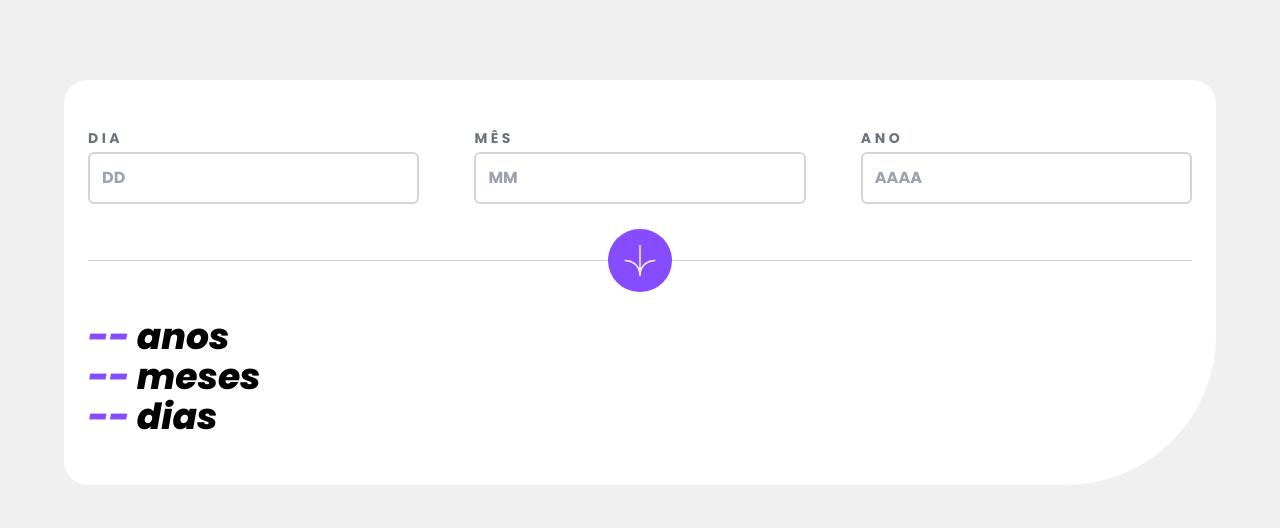
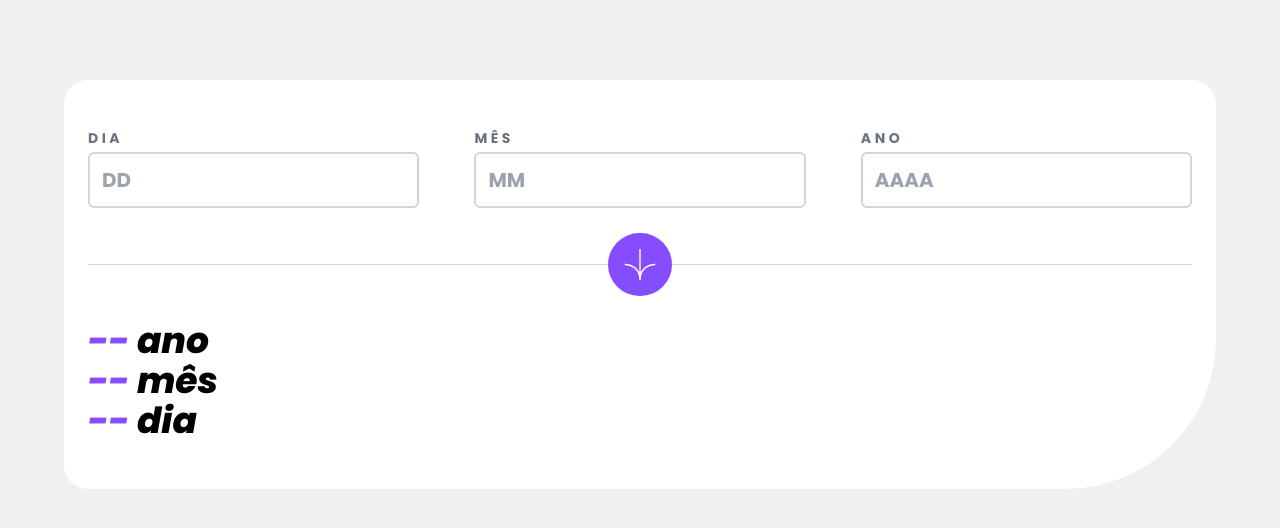
Before and after one commit to paulobarone/age-calculator, a React (Create React App) app: page / in a window 1280 px wide. Shown: the top 528 px of the page. Built offline with nearby package versions, Linux system fonts and the light colour scheme.

Commit message:
add validation system

```diff
--- a/src/App.js
+++ b/src/App.js
@@ -3,26 +3,63 @@ import { useState } from "react";
 
 export default function App() {
   const [ data, setData ] = useState({ days: '--', months: '--', years: '--'});
+  const [ errors, setErrors ] = useState({ dayError: null, monthError: null, yearError: null });
 
   const calculateDate = (e) => {
     e.preventDefault()
 		const { day, month, year } = e.target.elements
 		const valueDate = {
 			day: Number(day.value),
-			month: Number(month.value - 1),
+			month: Number(month.value),
 			year: Number(year.value)
 		}
 
     const currentDate = new Date(0);
+    const pastDate = new Date(valueDate.year, valueDate.month - 1, valueDate.day);
+    const diffDate = new Date(Date.now() - pastDate.getTime());
 
-    const pastDate = new Date(valueDate.year, valueDate.month, valueDate.day);
-    const diffDate = new Date(Date.now() - pastDate.getTime());
+    checkErrors(valueDate.day, valueDate.month, valueDate.year);
+    console.log(errors);
 
     setData({
       years: Math.abs(diffDate.getUTCFullYear() - currentDate.getUTCFullYear()),
       months: Math.abs(diffDate.getUTCMonth() - currentDate.getUTCMonth()),
-      days: Math.abs(diffDate.getUTCDate() + 1 - currentDate.getUTCDate())
+      days: Math.abs(diffDate.getUTCDate() - currentDate.getUTCDate())
     });
+  }
+
+  const checkPluralDate = (number) => {
+    if (number === 0 || number >= 2) {
+      return true;
+    }
+  }
+
+  const checkErrors = (day, month, year) => {
+    setErrors({dayError: null, monthError: null, yearError: null});
+    const newObject = { ...errors };
+
+    if(day === '') {
+      newObject.dayError = 'Preencha o campo dia';
+    } else {
+      const totalDaysMonth = new Date(year, month, 0).getDate() || 31;
+      if(day > totalDaysMonth) {
+        newObject.dayError = `O mês possui apenas ${totalDaysMonth} dias`;
+      } else if(day < 1) {
+        newObject.dayError = 'Coloque um valor válido';
+      }
+    }
+
+    if(month === '') {
+      newObject.monthError = 'Preencha o campo mês';
+    } else if(month > 12 || month < 1) {
+      newObject.monthError = 'Coloque um valor válido';
+    }
+
+    if(year === '') {
+      newObject.yearError = 'Preencha o campo ano';
+    } else if(year < 1) {
+      newObject.yearError = 'Coloque um valor válido';
+    }
   }
 
   return (
@@ -30,16 +67,19 @@ export default function App() {
       <form onSubmit={calculateDate} className="flex flex-col gap-4 justify-between">
         <div className="flex flex-row justify-between">
           <div className="flex flex-col w-[30%]">
-            <label className="text-gray-500 tracking-[.25em] mb-1 text-sm" htmlFor="day">DIA</label>
-            <input required name="day" className="p-3 border-solid border-2 border-gray-300 rounded-md outline-none focus:border-purple" type="number" placeholder="DD" id="day" />
+            <label className="text-gray-500 tracking-[.25em] mb-1 text-sm font-bold " htmlFor="day">DIA</label>
+            <input autoComplete="off" required name="day" className="font-bold text-xl p-3 border-solid border-2 border-gray-300 rounded-md outline-none focus:border-purple" type="number" placeholder="DD" id="day" />
+            {errors.dayError != null && <span className="text-center text-xs font-normal text-light-red">{errors.dayError}</span>}
           </div>
           <div className="flex flex-col w-[30%]">
-            <label className="text-gray-500 tracking-[.25em] mb-1 text-sm" htmlFor="month">MÊS</label>
-            <input required name="month" className="p-3 border-solid border-2 border-gray-300 rounded-md outline-none focus:border-purple" type="number" placeholder="MM" id="month" />
+            <label className="text-gray-500 tracking-[.25em] mb-1 text-sm font-bold " htmlFor="month">MÊS</label>
+            <input autoComplete="off" required name="month" className="font-bold text-xl p-3 border-solid border-2 border-gray-300 rounded-md outline-none focus:border-purple" type="number" placeholder="MM" id="month" />
+            {errors.monthError != null && <span className="text-center text-xs font-normal text-light-red">{errors.monthError}</span>}
           </div>
           <div className="flex flex-col w-[30%]">
-            <label className="text-gray-500 tracking-[.25em] mb-1 text-sm" htmlFor="year">ANO</label>
-            <input required name="year" className="p-3 border-solid border-2 border-gray-300 rounded-md outline-none focus:border-purple" type="number" placeholder="AAAA" id="year" />
+            <label className="text-gray-500 tracking-[.25em] mb-1 text-sm font-bold" htmlFor="year">ANO</label>
+            <input autoComplete="off" required name="year" className="font-bold text-xl p-3 border-solid border-2 border-gray-300 rounded-md outline-none focus:border-purple" type="number" placeholder="AAAA" id="year" />
+            {errors.yearError != null && <span className="text-center text-xs font-normal text-light-red">{errors.yearError}</span>}
           </div>
         </div>
         <div className="relative flex justify-center items-center w-full h-[1px] bg-gray-300 my-10">
@@ -47,9 +87,9 @@ export default function App() {
         </div>
       </form>
       <div className="mt-4">
-        <p className="font-extrabold italic text-4xl"><span className="text-purple">{data.years}</span> anos</p>
-        <p className="font-extrabold italic text-4xl"><span className="text-purple">{data.months}</span> meses</p>
-        <p className="font-extrabold italic text-4xl"><span className="text-purple">{data.days}</span> dias</p>
+        <p className="font-extrabold italic text-4xl"><span className="text-purple">{data.years}</span> {checkPluralDate(data.years) ? 'anos' : 'ano'}</p>
+        <p className="font-extrabold italic text-4xl"><span className="text-purple">{data.months}</span> {checkPluralDate(data.months) ? 'meses' : 'mês'}</p>
+        <p className="font-extrabold italic text-4xl"><span className="text-purple">{data.days}</span> {checkPluralDate(data.days) ? 'dias' : 'dia'}</p>
       </div>
     </section>
   );
--- a/src/index.css
+++ b/src/index.css
@@ -1,3 +1,12 @@
 @tailwind base;
 @tailwind components;
 @tailwind utilities;
+
+@layer base {
+  input[type='number']::-webkit-outer-spin-button,
+  input[type='number']::-webkit-inner-spin-button,
+  input[type='number'] {
+    -webkit-appearance: none;
+    margin: 0;
+  }
+}
--- /dev/null
+++ b/src/utils/CheckErrors.js
@@ -0,0 +1,3 @@
+export default function CheckErrors() {
+
+}
```
